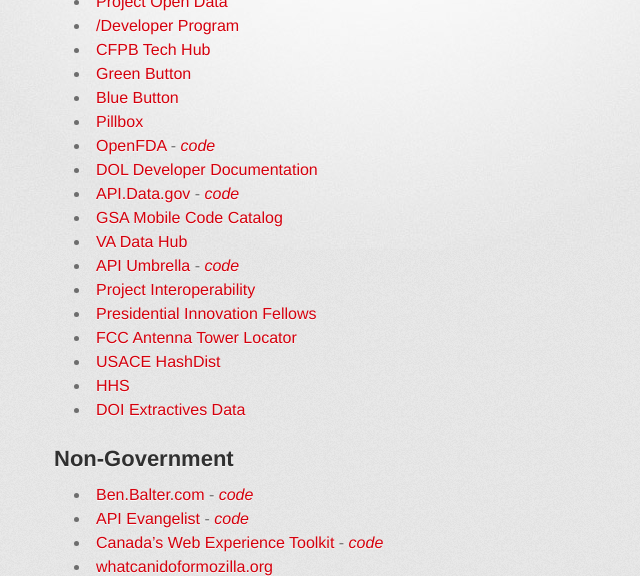
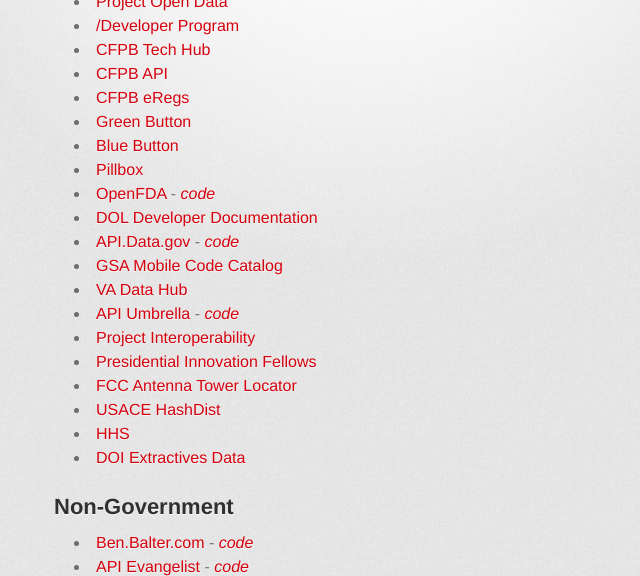
Before and after one commit to GSA/Open-Data-Collaboration-Sandbox, a Jekyll site: the page built from website_examples.md, in a window 1280 px wide and 900 px high, cut to the strip 324-900 px from the top of the window. Shown: the whole strip, without its empty margins (276-916 px from the left). Built offline with Jekyll 4.4.1, drawn with Linux system fonts in a browser that asks for light colours; some web fonts are replaced.

Commit message:
adding 2 cfpb links

```diff
--- a/website_examples.md
+++ b/website_examples.md
@@ -12,6 +12,8 @@
 * [Project Open Data](http://project-open-data.github.io)
 * [/Developer Program](http://18f.github.io/API-All-the-X/)
 * [CFPB Tech Hub](http://cfpb.github.io)
+* [CFPB API](http://cfpb.github.io/api/hmda/)
+* [CFPB eRegs](http://eregs.github.io/eregulations/)
 * [Green Button](http://green-button.github.io)
 * [Blue Button](http://blue-button.github.io/)
 * [Pillbox](https://hhs.github.io/pillbox/)
```
